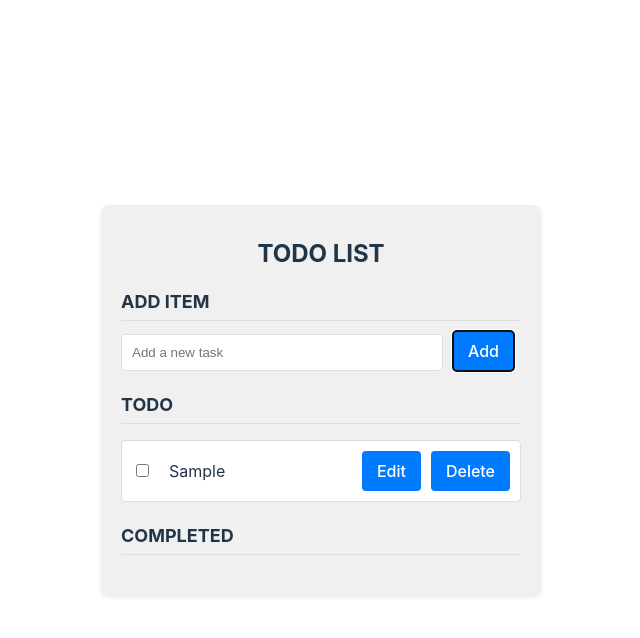
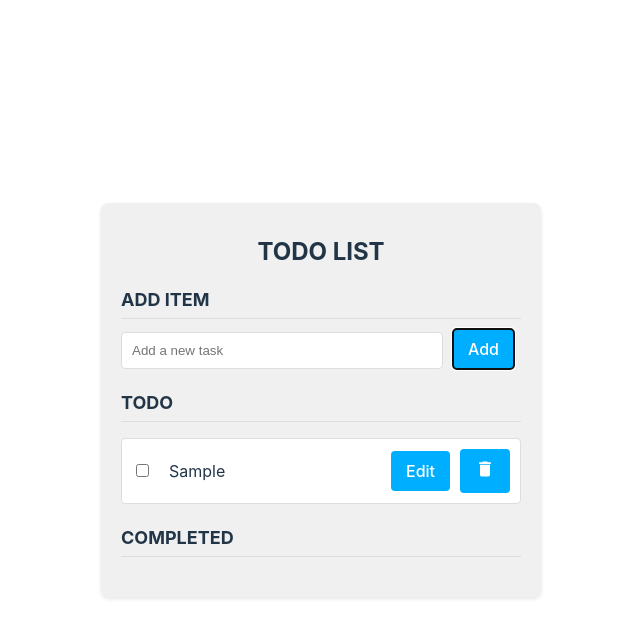
Before and after one commit to FarjanaAkterLaila/Todo_List, a React (Vite) app: page / in a window 1280 px wide. Both pictures are taken after typing "Sample" into the empty fields and a click on the button "Add". Shown: the top 638 px of the page, without its empty margins (319-959 px from the left). Built offline with nearby package versions, Linux system fonts and the light colour scheme.

Commit message:
feat : Color change

```diff
--- a/package.json
+++ b/package.json
@@ -14,6 +14,7 @@
     "match-sorter": "^6.3.4",
     "react": "^18.2.0",
     "react-dom": "^18.2.0",
+    "react-icons": "^5.2.1",
     "react-router-dom": "^6.23.1",
     "sort-by": "^1.2.0",
     "uuid": "^9.0.1"
--- a/src/List.css
+++ b/src/List.css
@@ -37,7 +37,7 @@
     padding: 10px 15px;
     border: none;
     border-radius: 4px;
-    background-color: #007bff;
+    background-color: #00aeff;
     color: white;
     cursor: pointer;
   }
--- a/src/List.jsx
+++ b/src/List.jsx
@@ -1,6 +1,7 @@
 import React, { useState } from 'react';
 import './App.css';
 import './List.css';
+import { MdDelete } from "react-icons/md";
 
 const List = () => {
   const [value, setValue] = useState('');
@@ -83,7 +84,7 @@ const List = () => {
                 <span>{item.text}</span>
               )}
               <button onClick={() => handleEdit(index)}>Edit</button>
-              <button onClick={() => handleDelete(index)}>Delete</button>
+              <button onClick={() => handleDelete(index)}><MdDelete style={{ fontSize: '20px' }} /></button>
             </li>
           ))}
         </ul>
```
Also changed, not shown: 1 other file (tests, documents, lock files or other folders).
